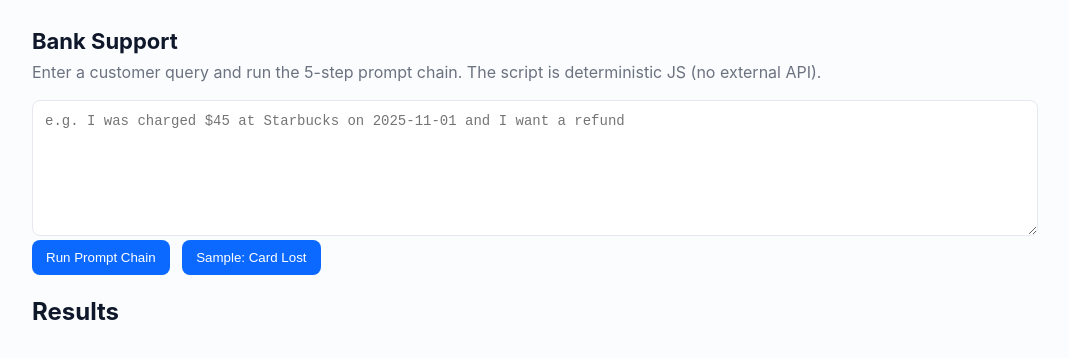
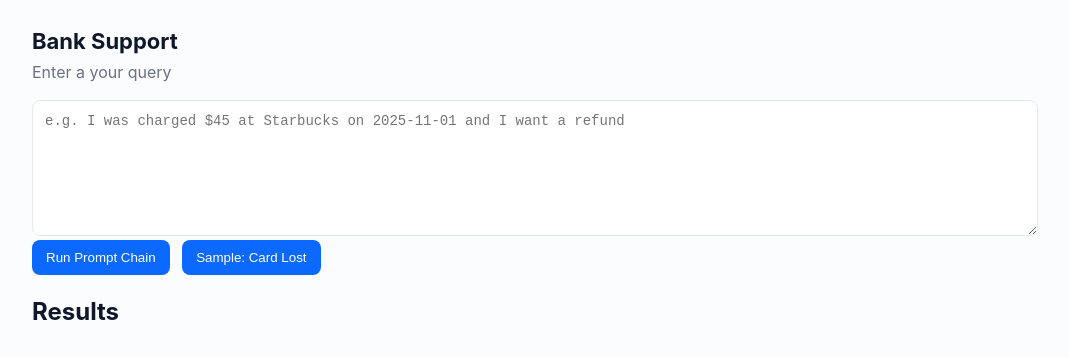
Before and after one commit to ayomideaina/promptChain, a plain HTML site: page index.html in a window 1280 px wide. Shown: the whole page, without its empty margins (118-1187 px from the left). Drawn offline with Linux system fonts and the light colour scheme.

Commit message:
feat:updated input label

```diff
--- a/index.html
+++ b/index.html
@@ -8,7 +8,7 @@
 </head>
 <body>
   <h1>Bank Support</h1>
-  <p>Enter a customer query and run the 5-step prompt chain. The script is deterministic JS (no external API).</p>
+  <p>Enter a your query</p>
   <textarea id="query" placeholder="e.g. I was charged $45 at Starbucks on 2025-11-01 and I want a refund"></textarea>
   <br>
   <button id="run" class="btn">Run Prompt Chain</button>
```
